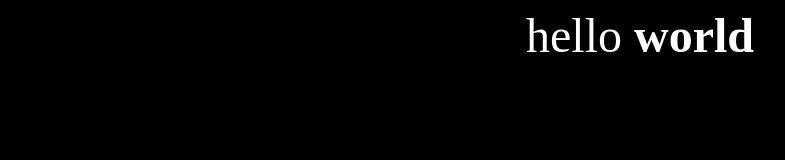
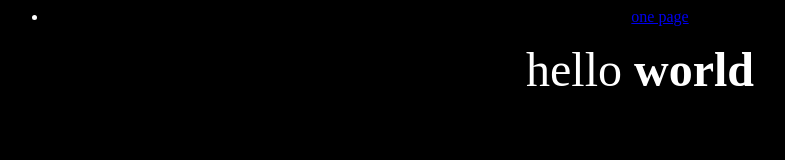
Before and after one commit to Abdullah-Ghani/Cluster, a plain HTML site: page index.html in a window 1280 px wide. Shown: the whole page, without its empty margins (0-785 px from the left). Drawn offline with Linux system fonts and the light colour scheme.

Commit message:
Update index.html
checking things out

```diff
--- a/index.html
+++ b/index.html
@@ -3,6 +3,9 @@
 Java in Aerodynamics
 </title>
 <body>
+	<ul>
+<li><a href="Navigating the Cluster (1).html">one page</a></li>
+</ul>
  <font size="20">hello <b>world</b></font>
 </body>
 <style>
```
